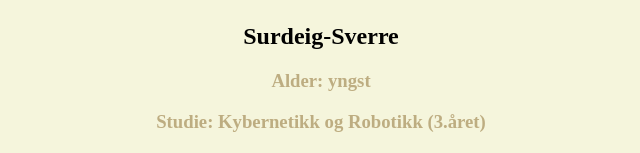
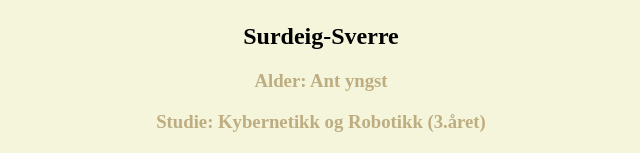
Before and after one commit to simon-cmyk/xmas_site, a React (Create React App) app: page /xmas_site/Surdeig in a window 1280 px wide. Shown: the part 391-544 px from the top of the page, without its empty margins (319-959 px from the left). Built offline with nearby package versions, Linux system fonts and the light colour scheme.

Commit message:
faktafeil

```diff
--- a/src/pages/members/Sverre.js
+++ b/src/pages/members/Sverre.js
@@ -7,7 +7,7 @@ function Sverre() {
   const memberInfo = {
     name: 'Surdeig-Sverre',
     appearance: 'Joggende',
-    age: 'yngst',
+    age: 'Ant yngst',
     fieldOfStudy: 'Kybernetikk og Robotikk (3.året)',
     civilStatus: 'I Betel',
     quote: 'Brooo, se her! *Viser ein gøy meme*',
```
